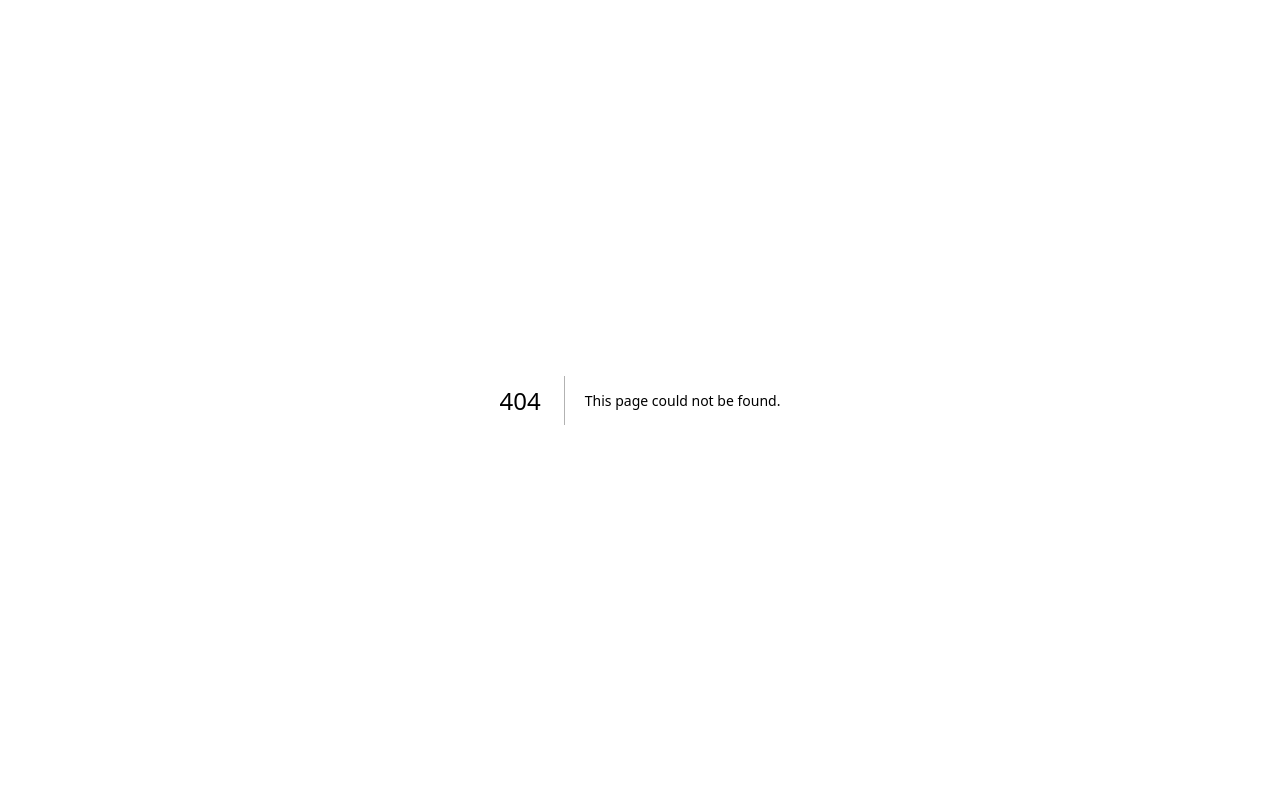
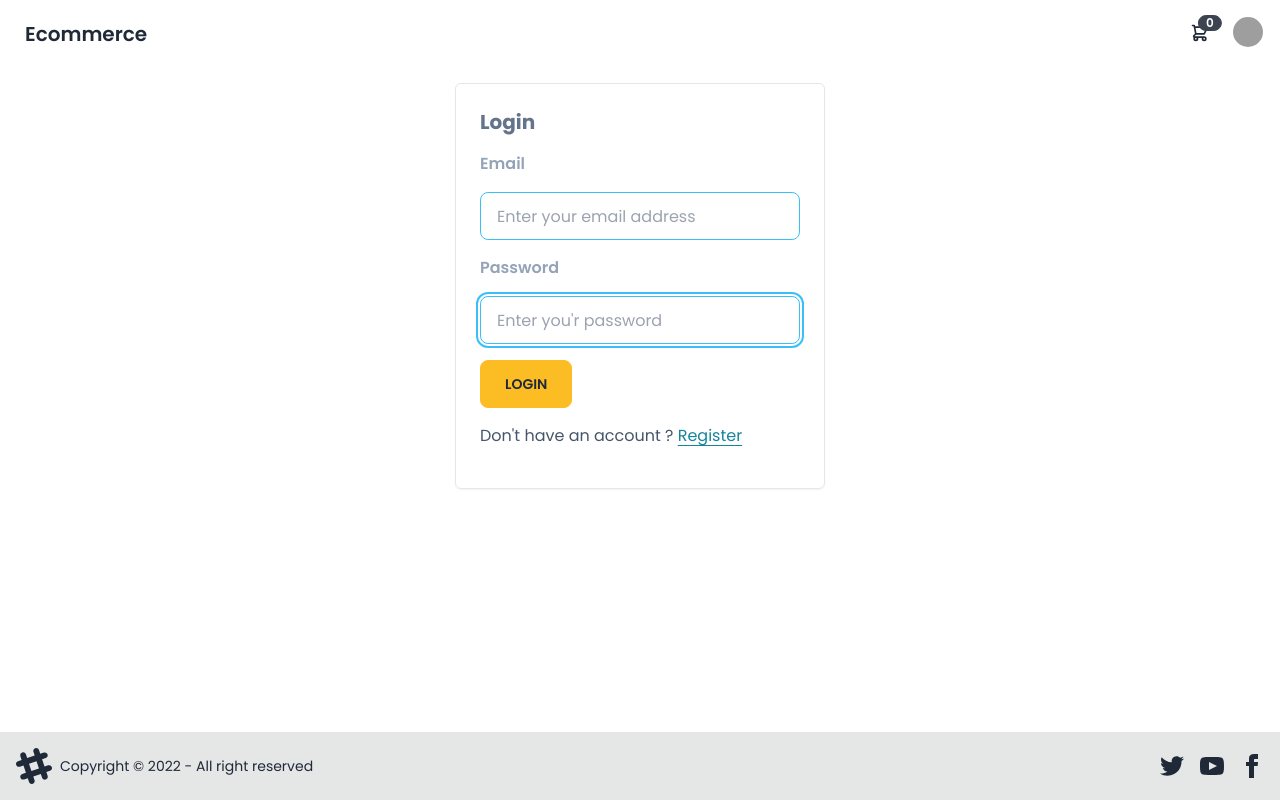
Before and after one commit to Asraful-code235/nextjs-mongodb-tailwindcss-ecommerce, a Next.js app: page /login in a window 1280 px wide. Before the commit this address had no page. Built offline with nearby package versions, Linux system fonts and the light colour scheme; grey boxes are pictures that could not be loaded.

Commit message:
added login form

```diff
--- a/package.json
+++ b/package.json
@@ -15,6 +15,7 @@
     "next": "13.0.0",
     "react": "18.2.0",
     "react-dom": "18.2.0",
+    "react-hook-form": "^7.38.0",
     "react-icons": "^4.6.0"
   },
   "devDependencies": {
--- a/pages/carts.js
+++ b/pages/carts.js
@@ -47,7 +47,6 @@ const CartScreen = () => {
                 <th className="p-5 text-right">Price</th>
                 <th className="p-5">Action</th>
               </tr>
-              ``
             </thead>
             <tbody>
               {cartItems.map((item) => (
@@ -103,7 +102,7 @@ const CartScreen = () => {
             <div className="card-actions justify-end">
               {price > 0 ? (
                 <button
-                  onClick={() => router.push('/shipping')}
+                  onClick={() => router.push('login?redirect=/shipping')}
                   className="btn btn-primary"
                 >
                   Check Out
--- /dev/null
+++ b/pages/login.js
@@ -0,0 +1,98 @@
+import Link from 'next/link';
+import React from 'react';
+import { useForm } from 'react-hook-form';
+
+import Layout from '../components/Layout';
+
+export default function LoginScreen() {
+  const {
+    handleSubmit,
+    register,
+    formState: { errors },
+  } = useForm();
+
+  const submitHandler = ({ email, password }) => {
+    console.log(email, password);
+  };
+
+  return (
+    <Layout title={'Login'}>
+      <div className="grid place-items-center">
+        <form
+          onSubmit={handleSubmit(submitHandler)}
+          className="mx-auto  p-6 border shadow-sm rounded-md max-w-screen-md flex flex-col items-start justify-center"
+        >
+          <h1 className="mb-4 text-xl font-bold text-slate-500">Login</h1>
+          <div className="mb-4 gap-4  w-full flex flex-col justify-between items-start">
+            <label
+              htmlFor="email"
+              className="font-semibold text-slate-400 capitalize"
+            >
+              Email
+            </label>
+            <input
+              {...register('email', {
+                required: 'Please enter email',
+                // pattern: {
+                //   value: /^[a-zA-Z0-9_.+-]+@[a-zA-A0-9-]+.[a-aA-A0-9-.]+$/i,
+                //   message: 'Enter valid email address',
+                // },
+              })}
+              type="email"
+              placeholder="Enter your email address"
+              className="input flex  input-bordered input-info w-full max-w-xs"
+              id="email"
+              autoFocus
+            />
+            {errors.email && (
+              <div className="bg-red-100 w-full text-red-500 px-4 py-2 rounded-sm">
+                {errors.email.message}
+              </div>
+            )}
+          </div>
+          <div className="mb-4 gap-4  w-full flex flex-col justify-between items-start">
+            <label
+              htmlFor="password"
+              className="font-semibold text-slate-400 capitalize"
+            >
+              password
+            </label>
+            <input
+              {...register('password', {
+                required: 'Please enter passworkd',
+                minLength: {
+                  value: 6,
+                  message: 'password is more then 5 chars',
+                },
+              })}
+              placeholder="Enter you'r password "
+              className="input input-bordered input-info w-full max-w-xs"
+              type="password"
+              id="password"
+              autoFocus
+            />
+            {errors.password && (
+              <div className="bg-red-100 w-full text-red-500 px-4 py-2 rounded-sm">
+                {errors.password.message}
+              </div>
+            )}
+          </div>
+          <div className="mb-4">
+            <button className="btn btn-warning px-6 text-slate-800">
+              Login
+            </button>
+          </div>
+          <div className="mb-4 text-slate-600">
+            Don&apos;t have an account ?&nbsp;
+            <Link
+              href={'register'}
+              className="text-[#16849b] underline underline-offset-4"
+            >
+              Register
+            </Link>
+          </div>
+        </form>
+      </div>
+    </Layout>
+  );
+}
```
Also changed, not shown: 1 other file (tests, documents, lock files or other folders).
